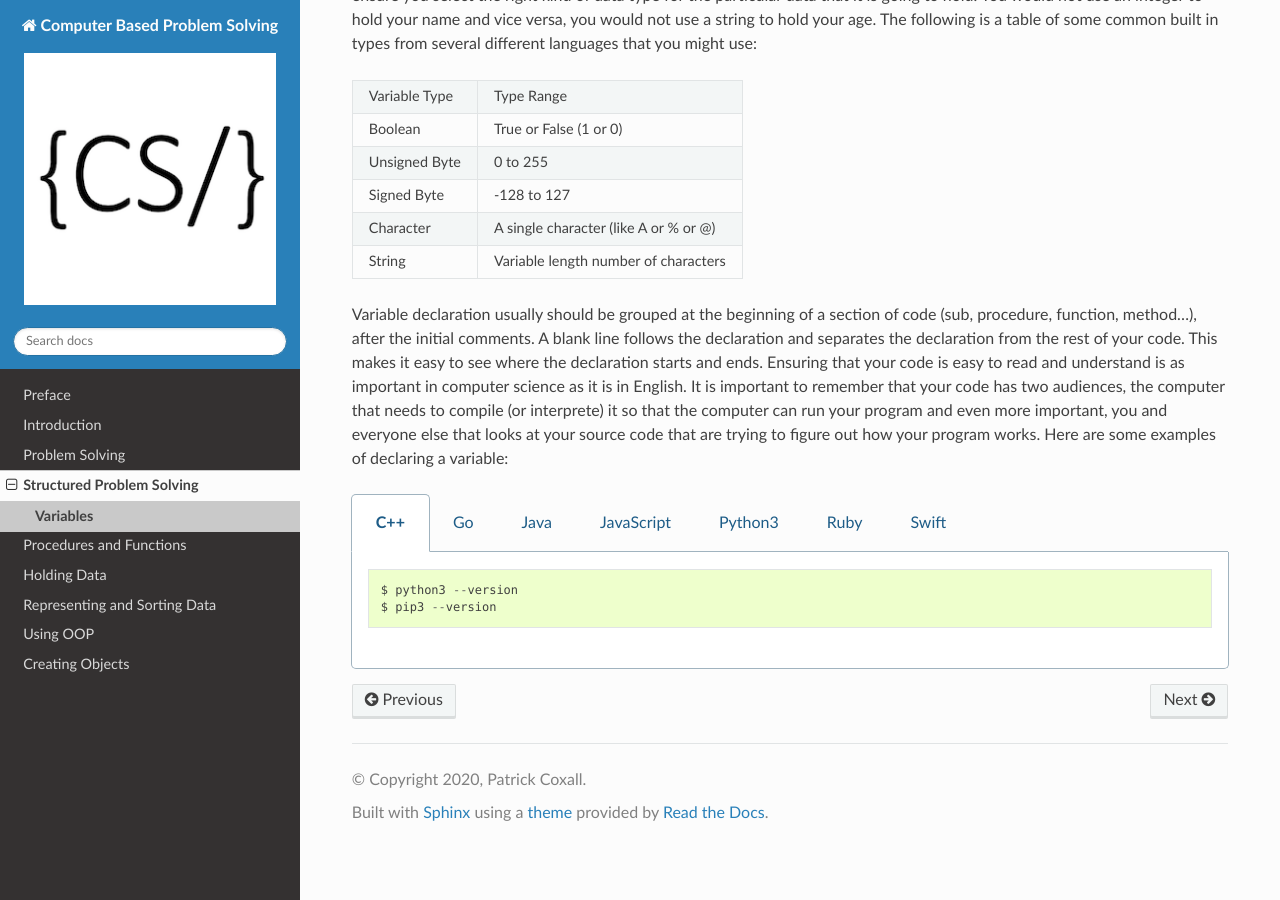
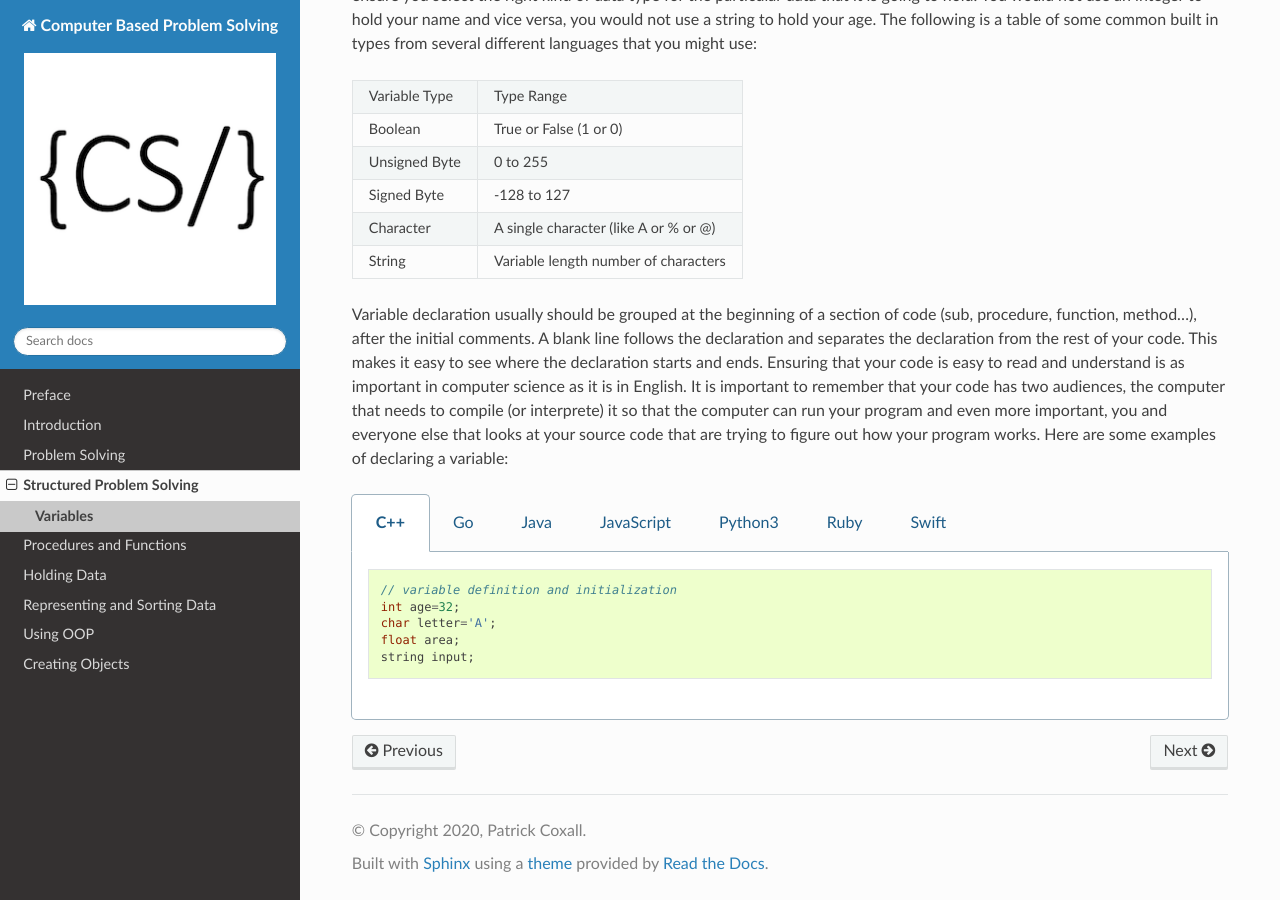
Before and after one commit to Mr-Coxall/Computer-Based-Problem-Solving, a Sphinx documentation site: the page built from docs/structured-problem-solving/variables.rst, in a window 1280 px wide and 900 px high, scrolled down 680 px. Built offline with Sphinx 7.4.7 and the Read the Docs theme 2.0.0, drawn with Linux system fonts in a browser that asks for light colours; pages that are not in the unit, such as notebooks, are missing from menus.

Commit message:
Update Solving problem section

```diff
--- a/docs/structured-problem-solving/variables.rst
+++ b/docs/structured-problem-solving/variables.rst
@@ -27,15 +27,19 @@ Variable declaration usually should be grouped at the beginning of a section of
 
     .. code-block:: C++
 
-      $ python3 --version
-      $ pip3 --version
+      // variable definition and initialization
+      int age=32;
+      char letter='A';
+      float area;
+      string input;
 
   .. group-tab:: Go
 
     .. code-block:: Go
 
-      $ python3 --version
-      $ pip3 --version
+      // variable definition and initialization
+      var someWords string = "Hello World"
+      var age int = 32
 
   .. group-tab:: Java
 
```
